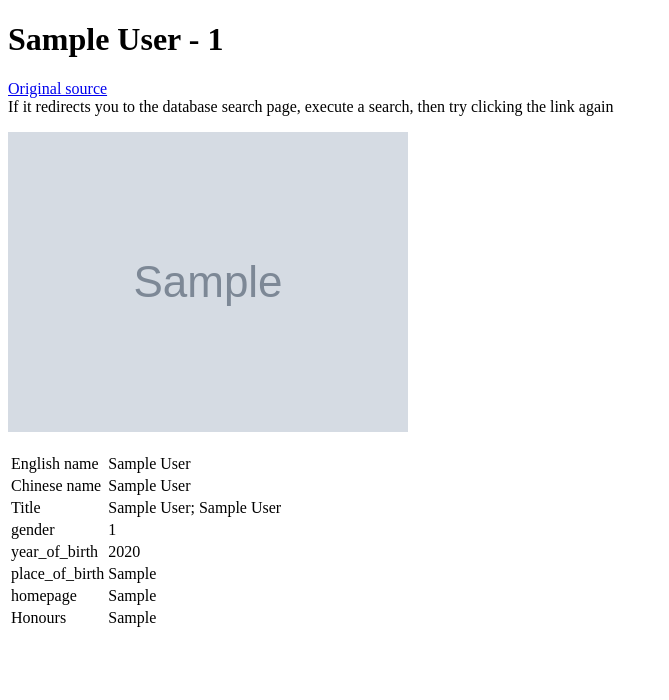
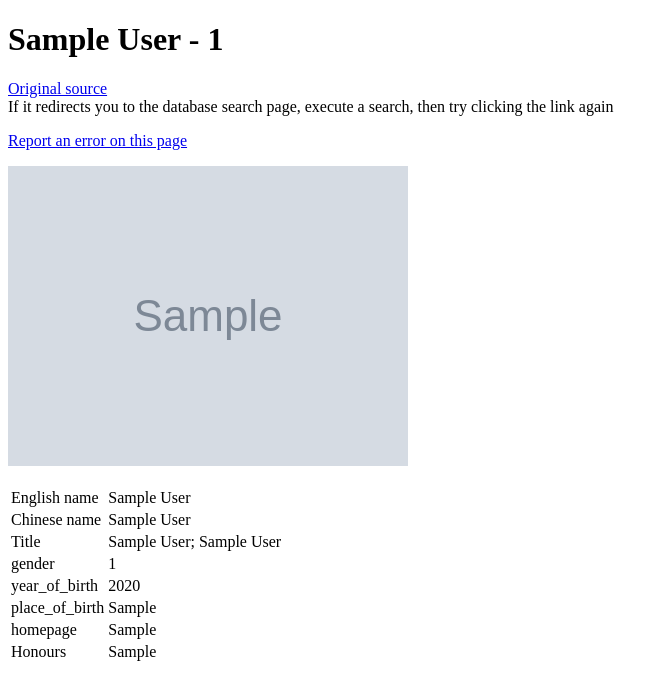
Before and after one commit to legco-watch/legco-watch, a Django app: page /raw/members/1 in a window 1280 px wide. Shown: the top 700 px of the page, without its empty margins (0-669 px from the left). Run offline with Django 3.2, Linux system fonts and the light colour scheme; tables that the repository leaves empty hold one stand-in row (values such as "Sample post"); grey boxes marked "Sample" are stand-in pictures; parts of the project's set-up code (start-up, migrations or seed data) failed here and were passed over.

Commit message:
Add error report link to member detail page

```diff
--- a/app/raw/templates/raw/agenda_detail.html
+++ b/app/raw/templates/raw/agenda_detail.html
@@ -6,7 +6,7 @@
     <a href="{{ object.url }}">Original document</a>
   </p>
   <p>
-  <a href="{% url 'error_report' %}?url={{ request.path }}">Report an error on this page</a>
+    <a href="{% url 'error_report' %}?url={{ request.path }}">Report an error on this page</a>
   </p>
   {% if parser.questions %}
     <h2>Questions</h2>
@@ -14,7 +14,7 @@
       {% for question in parser.questions %}
         <li>
           <p><strong>{{ question.asker }} asks {{ question.replier }}:</strong></p>
-        <p>{{ question.body|safe }}</p>
+          <p>{{ question.body|safe }}</p>
         </li>
       {% endfor %}
     </ol>
--- a/app/raw/templates/raw/member_detail.html
+++ b/app/raw/templates/raw/member_detail.html
@@ -7,6 +7,9 @@
     <a href="{{ object.crawled_from }}">Original source</a>
     <br />
     If it redirects you to the database search page, execute a search, then try clicking the link again
+  </p>
+  <p>
+    <a href="{% url 'error_report' %}?url={{ request.path }}">Report an error on this page</a>
   </p>
   {% if object.photo_file %}
     <p>
```
Lines whose indentation alone changed are shown as unchanged.
